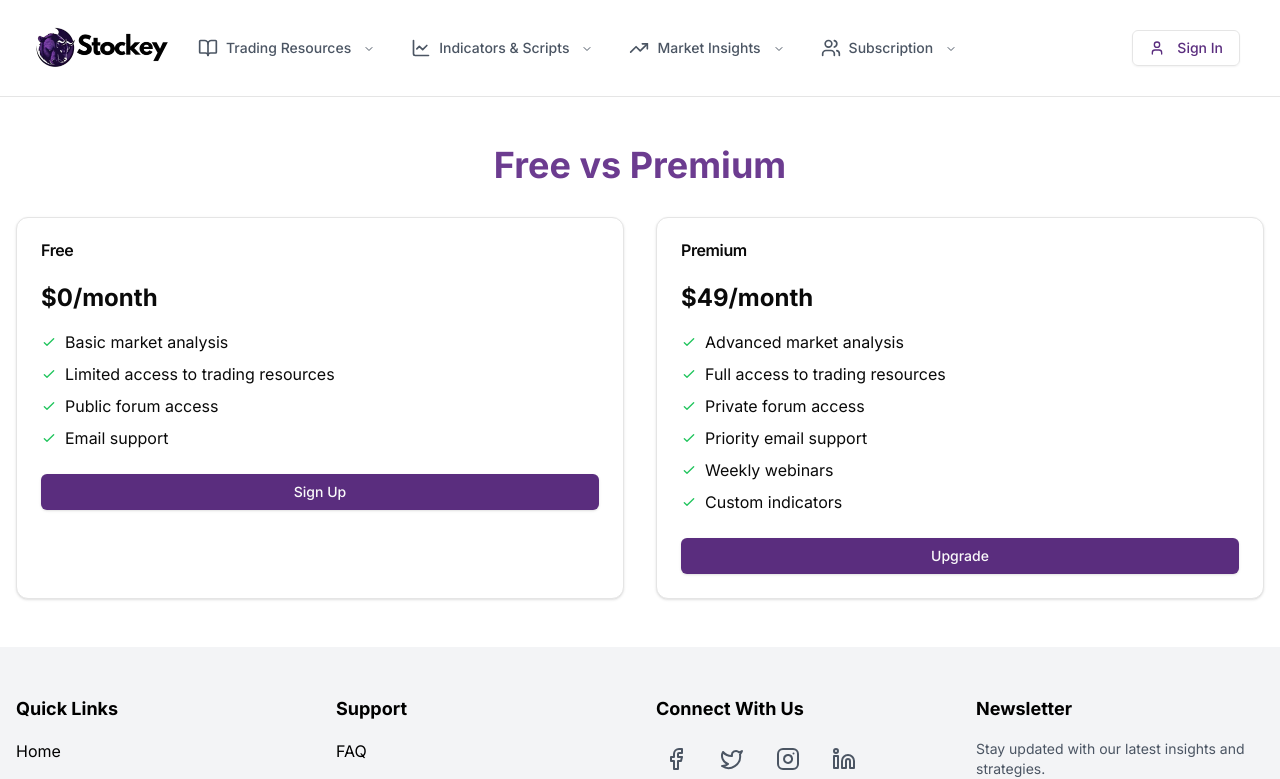
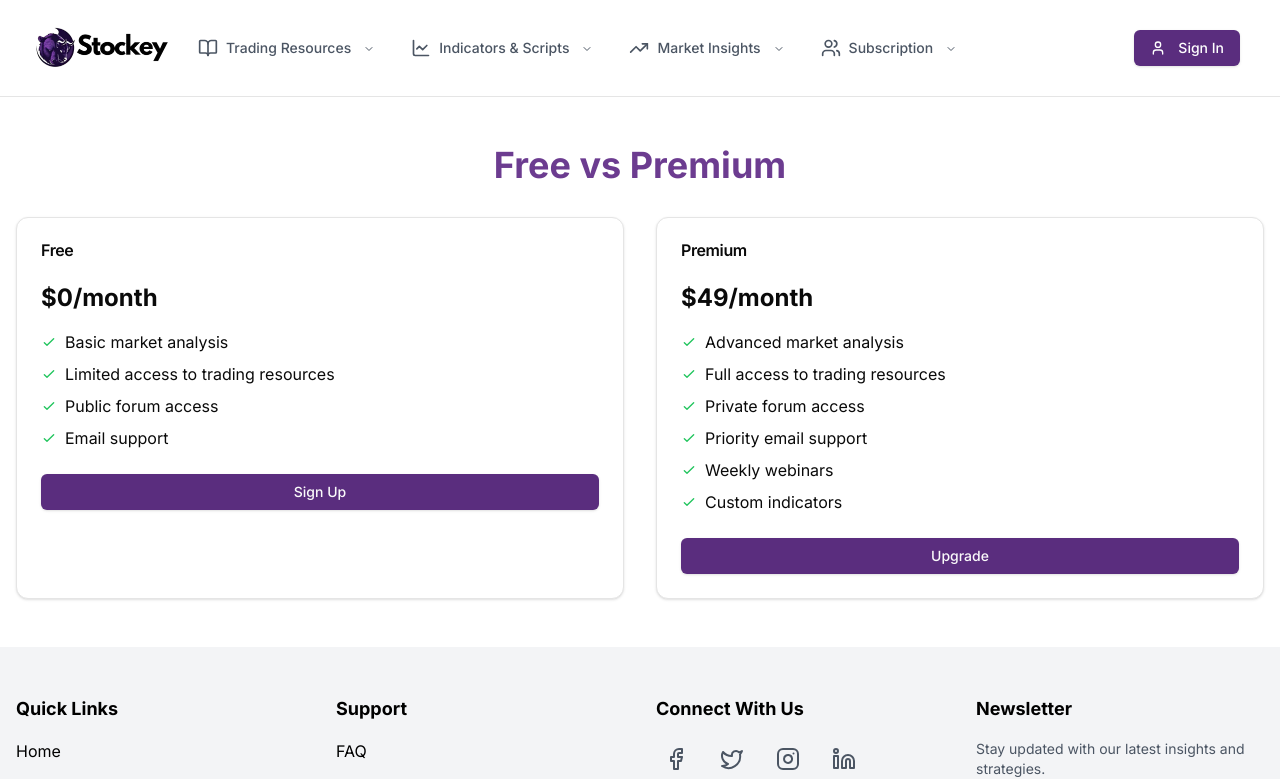
Before and after one commit to desirediv0/blog-site, a Next.js app: page /subscription/compare in a window 1280 px wide. Shown: the top 779 px of the page. Built offline with nearby package versions, Linux system fonts and the light colour scheme.

Commit message:
Refactor NavMenu styles for improved hover effects and button theming

```diff
--- a/components/nav-menu.tsx
+++ b/components/nav-menu.tsx
@@ -126,7 +126,6 @@ export function NavMenu() {
         <NavigationMenu className="hidden lg:block">
             <NavigationMenuList>
 
-
                 {menuItems.map((item) => (
                     <NavigationMenuItem key={item.title}>
                         <NavigationMenuTrigger className="flex items-center gap-2 text-gray-600 hover:text-[var(--custom-600)]">
@@ -137,7 +136,7 @@ export function NavMenu() {
                             <ul className="grid w-[400px] gap-3 p-4 lg:w-[750px] lg:grid-cols-2">
                                 {item.items.map((subItem) => (
                                     <li key={subItem.name}>
-                                        <NavigationMenuLink href={subItem.href}>{subItem.name}</NavigationMenuLink>
+                                        <NavigationMenuLink href={subItem.href} className="block p-3 rounded-lg hover:bg-[var(--custom-50)] hover:text-black transition-all duration-200">{subItem.name}</NavigationMenuLink>
                                     </li>
                                 ))}
                             </ul>
@@ -159,7 +158,7 @@ export function NavMenu() {
             <div className="flex items-center">
                 <div className="mx-2">
                     <Link href="/auth">
-                        <Button variant="outline" className="text-[var(--custom-600)] hover:bg-[var(--custom-100)]">
+                        <Button variant="default" className="bg-[var(--custom-600)] text-white hover:bg-[var(--custom-700)] transition-colors">
                             <User className="w-5 h-5 mr-1" />
                             Sign In
                         </Button>
```
